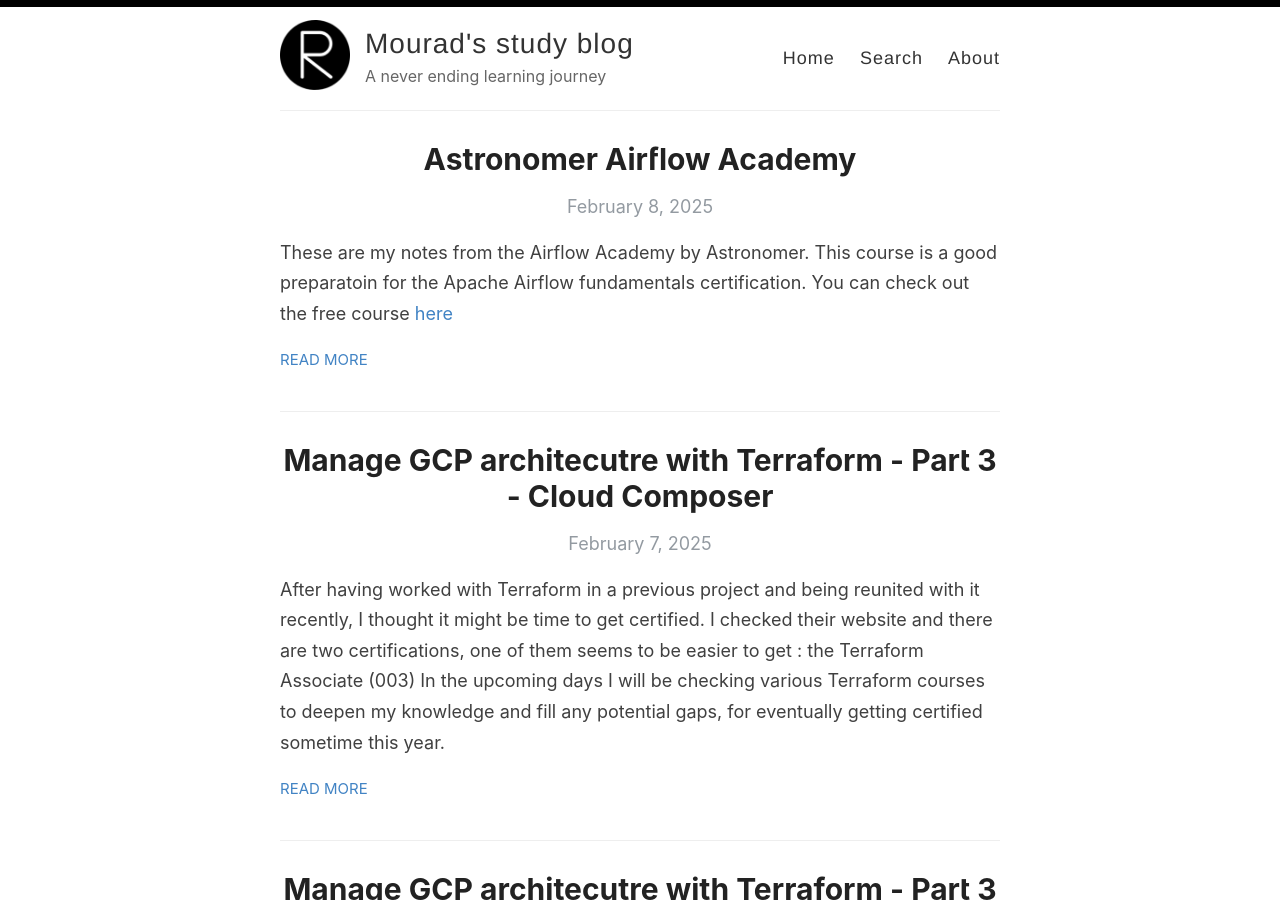
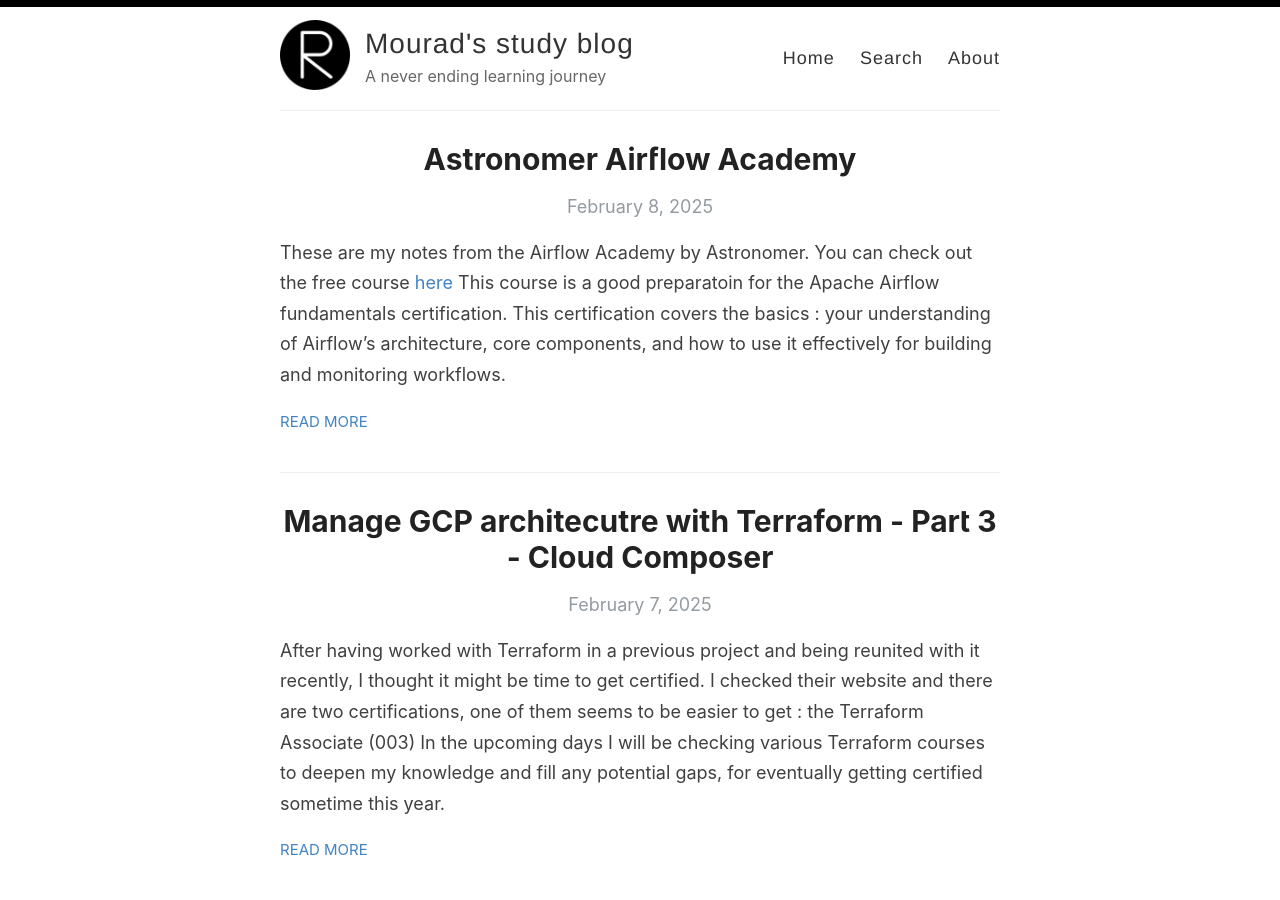
Before and after one commit to everythingdata-ai/everythingdata-ai.github.io, a Jekyll site: the page built from index.html, in a window 1280 px wide and 900 px high. Built offline with Jekyll 4.4.1, drawn with Linux system fonts in a browser that asks for light colours; the list of posts is cut into pages by our own code; part of the change alters nothing that is shown.

Commit message:
Update 2025-02-08-airflow-academy.md

````diff
--- a/_posts/2025-02-08-airflow-academy.md
+++ b/_posts/2025-02-08-airflow-academy.md
@@ -5,19 +5,20 @@ categories: [Data Engineering, Airflow]
 ---
 
 These are my notes from the Airflow Academy by Astronomer.
+You can check out the free course [here](https://academy.astronomer.io/path/airflow-101)
 This course is a good preparatoin for the Apache Airflow fundamentals certification.
-You can check out the free course [here](https://academy.astronomer.io/path/airflow-101)
+This certification covers the basics : your understanding of Airflow’s architecture, core components, and how to use it effectively for building and monitoring workflows.
 
 ### Introduction to Orchestration and Airflow
 
-Why orchestration ?
+#### Why orchestration ?
 Let's say you're a Data Engineer who wants to ingest data from databases and 3rd party sources & APIs into a data warehouse.
 Then you have a data analyst who wants to access the data warehouse to transfor the data through dbt and make dashboards.
 Also there a data scientist team that are building models on top of the data warehouse, and machine learning team industrializing those models.
 
 With data orchestration, you are able to build data pipelines that coordinate and automate data flow across various tools and systems.
 
-What is Airflow ?
+#### What is Airflow ?
 Airflow is a modern data open-source orchestration tool, for programatically authoring, scheduling and monitoring your data pipelines.
 
 Airflow is defined by :
@@ -28,7 +29,88 @@ Airflow is defined by :
 
 Airflow has become the de-facto choise for orchestration.
 
+#### Who uses Airflow ?
+- Data scientists : pre-process and analyze new datasets
+- Data engineers : creating new datasets and managing data pipelines
+- ML engineers : retraining models automatically
+- Data Analyst : automatically refresh reports after every incremental load
+
+#### Use cases
+There are 4 main use cases of Airflow :
+- Data-powered applications
+- Critical operational processes
+- Analytics & reporting
+- MLOps & AI
+
+Aiflow is designed for Batch processing, not streaming processing.
+However, you can still mix Airflow with Kafka.
+
+By default, Airflow is scalable.
+Consider the resources and infrastructure required as the complexity increases.
+
+Airflow can process data, but it's designed mainly for orchestrating and managing data workflows.
+Make sure you have enough resources if you're using it for process.
+
+#### How does Airflow work ?
+
+The first key-term is DAG : Directed Acyclic Graph, a.k.a a single data pipeline
+Directed : DAG has an order
+Acyclic : DAG has no cycles
+
+The second key-term is Task : a single unit of work in a DAG
+
+Third key-term to remember is Operator : defines what the task does (for example execute a Python function)
+there are 3 main categories ofoperators :
+- Action operators : execute python, execute a sql query...
+- Transfer operators : transfer data from S3 to Snowflake...
+- Sensor operators : wait for an event like uploading a file
+
 ### Basics
+
+#### Airflow core components
+- Web server : enable user to monitor task execution
+- Metadata database : a db containing task instances, DAG status, users...
+- Scheduler : determins which task to run and when
+- Executor : part of the scheduler, determins how and on which system to execute your tasks
+- Queu : part of the executor, manages the order of execution
+- Worker : takes the tasks out of the queue to execute them
+
+#### How does Airflow run a DAG ?
+1. The Airflow scheduler detects a new DAG in the DAGs directory
+2. The Airflow scheduler serializes the the DAG and stores it in the metadata database
+3. The Airflow scheduler scans the metadata database to see if any DAGs are ready to run
+4. The scheduler sends the DAG's tasks into the executors queue
+5. The task is executed when a worker is available.
+
+#### Key components of a DAG file
+A DAG file can be separated into 3 parts :
+
+- Import statements
+
+```python
+from airflow import dag
+from airflow.operators.python import PythonOperator
+from airflow.operators.bash import BashOperator
+```
+
+- sqdds
+
+```python
+with DAG(
+  ...
+):
+```
+
+- qdsqds
+
+```python
+  first_task = PythonOperator(
+    ...
+  )
+  second_task = BashOperator(
+    ...
+  )
+```
 
 ### Local Development Environment
 
````
